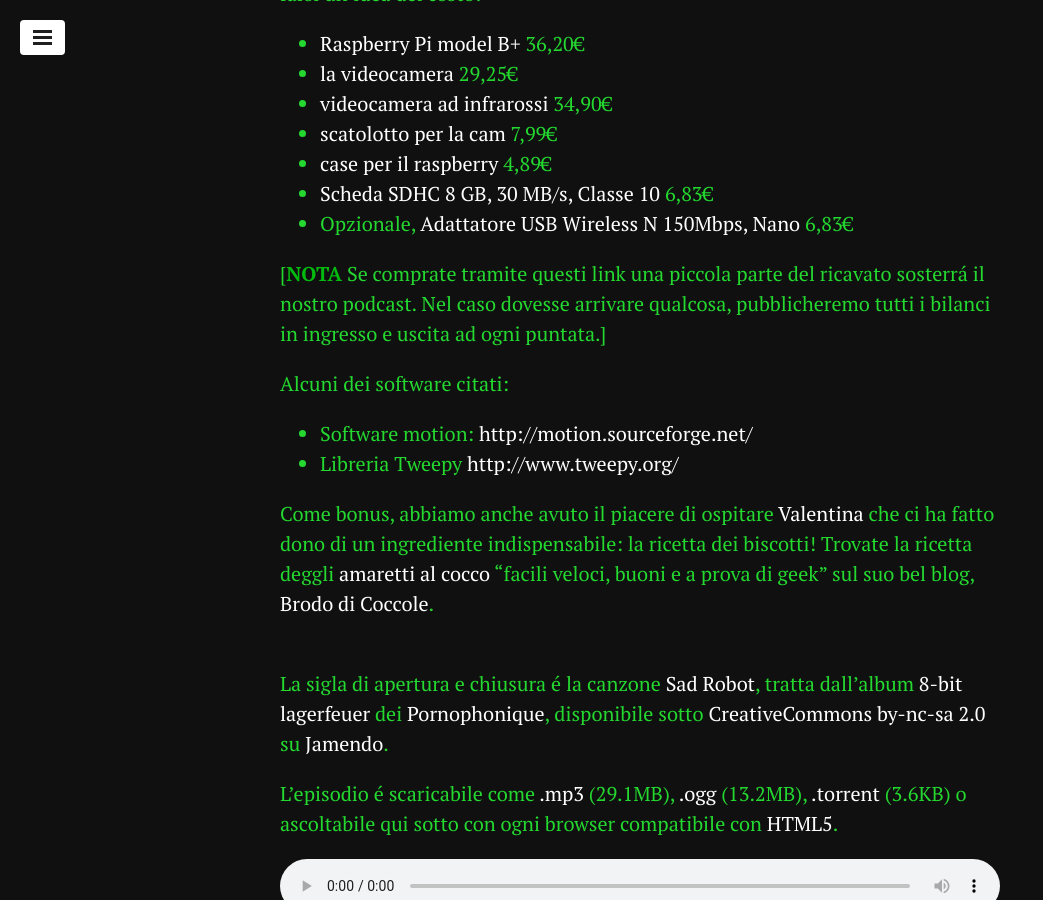
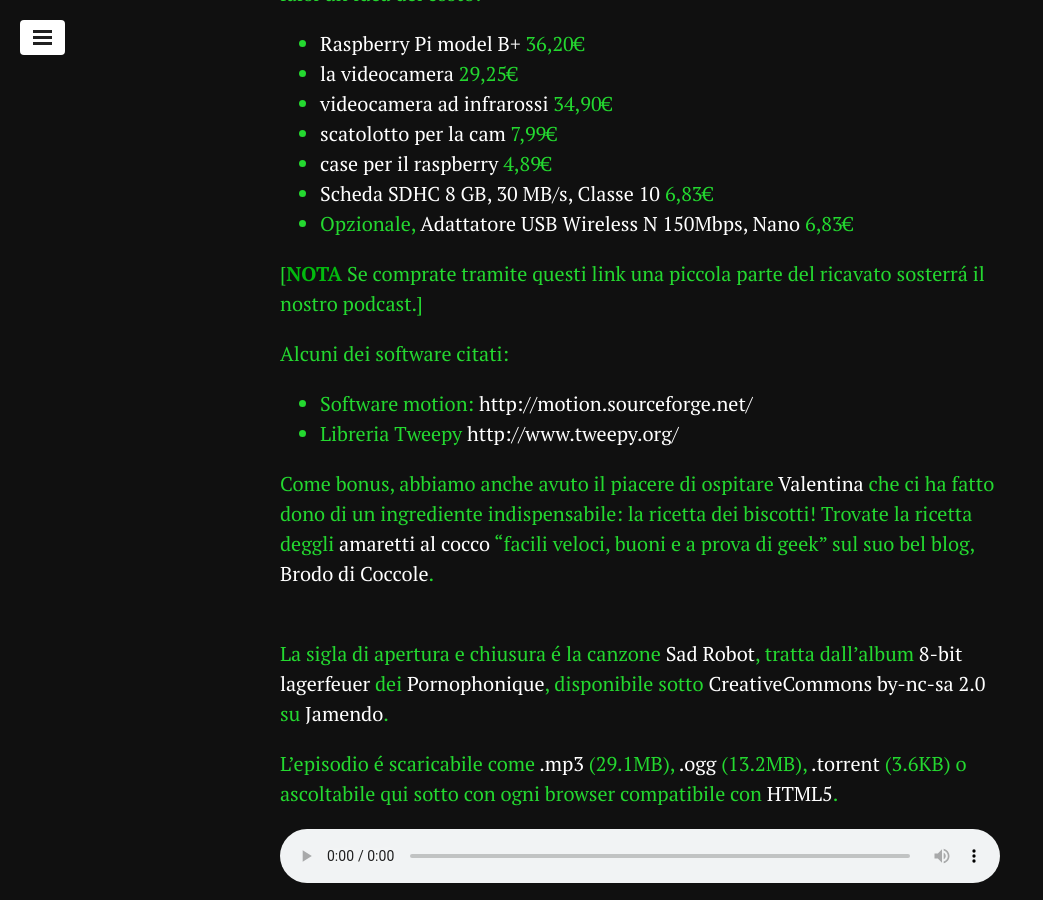
Before and after one commit to geekcookies/geekcookies.github.io, a Jekyll site: the page built from _posts/2014-11-14-episodio-1.md, in a window 1280 px wide and 900 px high, scrolled down 603 px. Shown: the whole window, without its empty margins (0-1043 px from the left). Built offline with Jekyll 4.4.1, drawn with Linux system fonts in a browser that asks for light colours; nearby versions of some CDN libraries; Markdown is read by kramdown in place of the engine named in the settings; comment, search, counter and statistics services are not loaded.

Commit message:
Cancellato pubblicazioen bilanci.

```diff
--- a/_posts/2014-11-14-episodio-1.md
+++ b/_posts/2014-11-14-episodio-1.md
@@ -28,7 +28,7 @@
 - [Scheda SDHC 8 GB, 30 MB/s, Classe 10](http://www.amazon.it/gp/product/B0084DWCVK/ref=as_li_qf_sp_asin_il_tl?ie=UTF8&camp=3370&creative=23322&creativeASIN=B0084DWCVK&linkCode=as2&tag=geekcookies03-21) 6,83€
 - Opzionale, [Adattatore USB Wireless N 150Mbps, Nano](http://www.amazon.it/gp/product/B008IFXQFU/ref=as_li_qf_sp_asin_il_tl?ie=UTF8&camp=3370&creative=23322&creativeASIN=B008IFXQFU&linkCode=as2&tag=geekcookies03-21) 6,83€
 
-[**NOTA** Se comprate tramite questi link una piccola parte del ricavato sosterrá il nostro podcast. Nel caso dovesse arrivare qualcosa, pubblicheremo tutti i bilanci in ingresso e uscita ad ogni puntata.]
+[**NOTA** Se comprate tramite questi link una piccola parte del ricavato sosterrá il nostro podcast.]
 
 Alcuni dei software citati:
 
```
